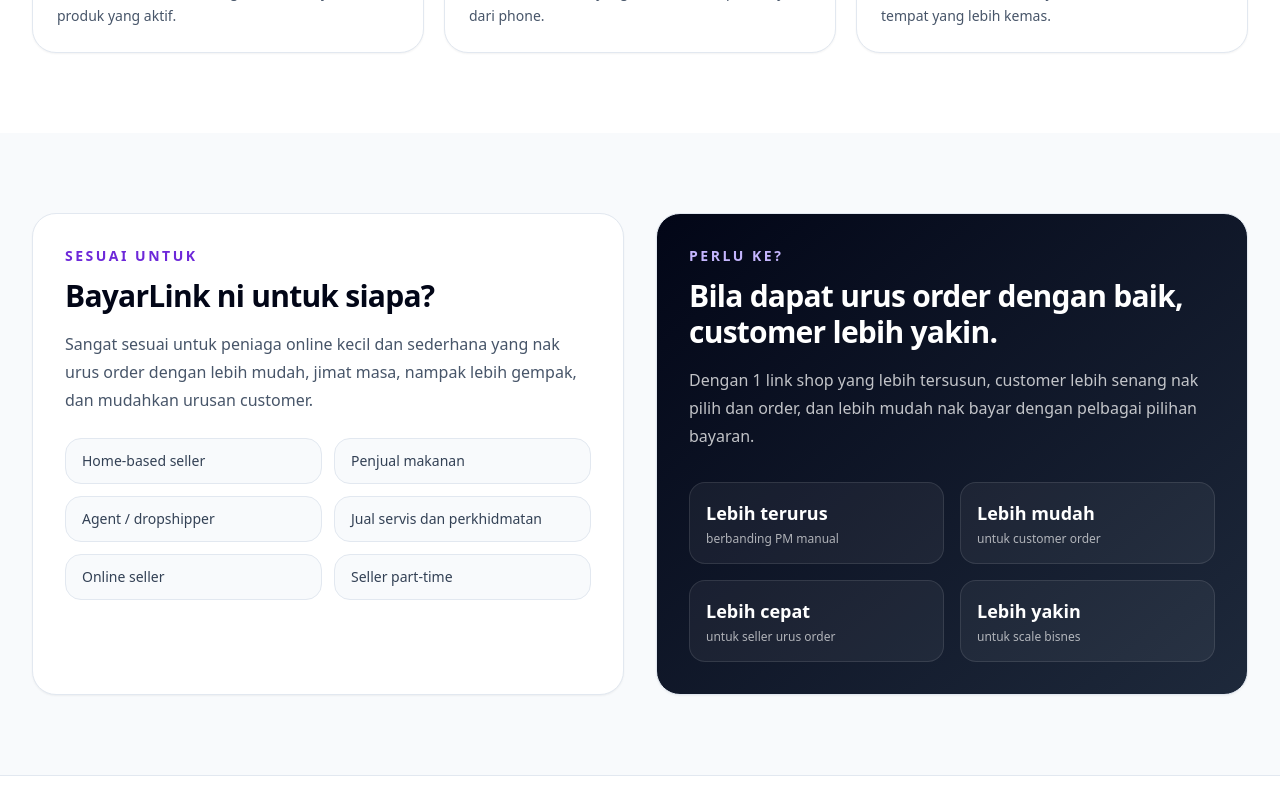
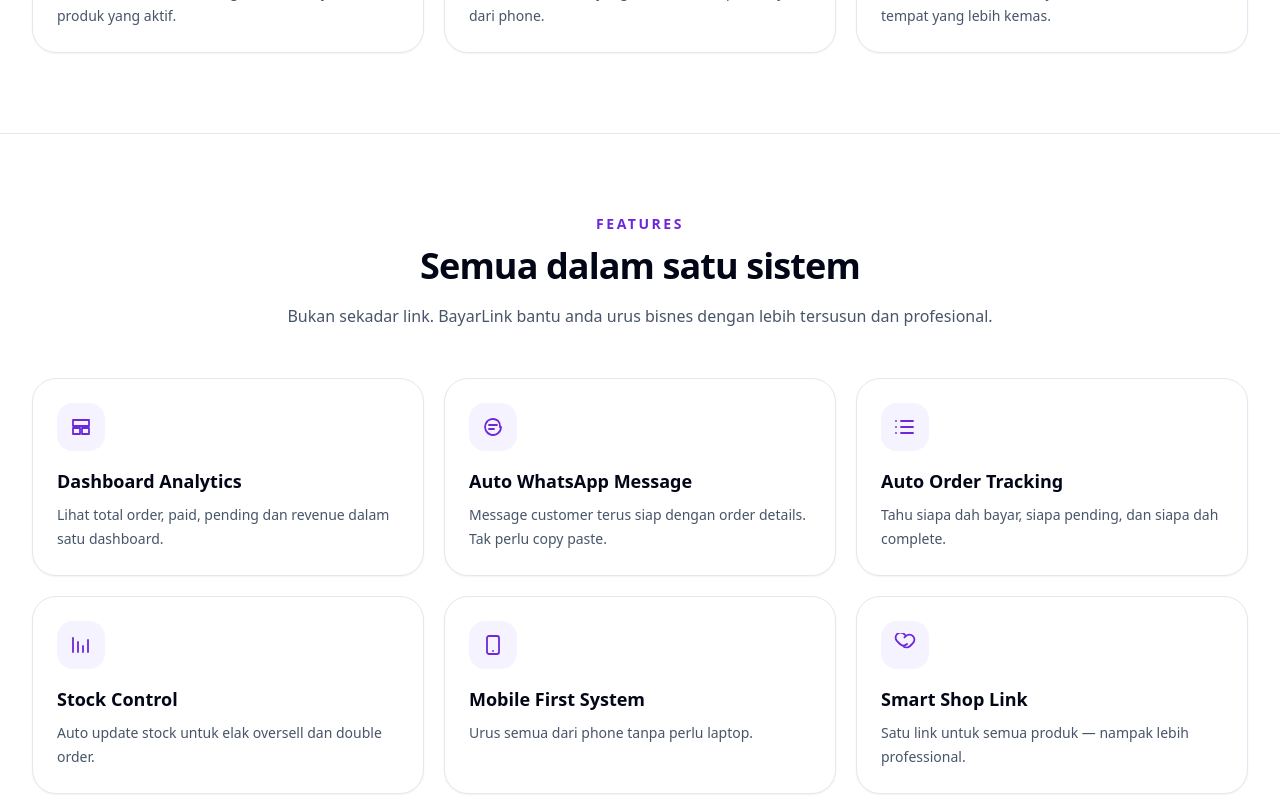
Before and after one commit to maizhakimm/pay-link, a Next.js app: page / in a window 1280 px wide. Shown: the part 1880-2680 px from the top of the page. Built offline with nearby package versions, Linux system fonts and the light colour scheme.

Commit message:
Update page.tsx

```diff
--- a/src/app/page.tsx
+++ b/src/app/page.tsx
@@ -211,6 +211,64 @@ export default function HomePage() {
           </div>
         </div>
       </section>
+
+      {/* Features */}
+<section className="border-t border-slate-200 bg-white py-16 sm:py-20">
+  <div className="mx-auto max-w-7xl px-4 sm:px-6 lg:px-8">
+
+    <div className="mx-auto max-w-3xl text-center">
+      <p className="text-sm font-semibold uppercase tracking-[0.18em] text-violet-700">
+        Features
+      </p>
+      <h2 className="mt-3 text-3xl font-bold tracking-tight text-slate-950 sm:text-4xl">
+        Semua dalam satu sistem
+      </h2>
+      <p className="mt-4 text-base leading-7 text-slate-600">
+        Bukan sekadar link. BayarLink bantu anda urus bisnes dengan lebih tersusun dan profesional.
+      </p>
+    </div>
+
+    <div className="mt-12 grid gap-5 md:grid-cols-2 xl:grid-cols-3">
+
+      <FeatureCard
+        icon={<SystemIcon />}
+        title="Dashboard Analytics"
+        description="Lihat total order, paid, pending dan revenue dalam satu dashboard."
+      />
+
+      <FeatureCard
+        icon={<ChatIcon />}
+        title="Auto WhatsApp Message"
+        description="Message customer terus siap dengan order details. Tak perlu copy paste."
+      />
+
+      <FeatureCard
+        icon={<FormIcon />}
+        title="Auto Order Tracking"
+        description="Tahu siapa dah bayar, siapa pending, dan siapa dah complete."
+      />
+
+      <FeatureCard
+        icon={<StockIcon />}
+        title="Stock Control"
+        description="Auto update stock untuk elak oversell dan double order."
+      />
+
+      <FeatureCard
+        icon={<PhoneIcon />}
+        title="Mobile First System"
+        description="Urus semua dari phone tanpa perlu laptop."
+      />
+
+      <FeatureCard
+        icon={<LinkIcon />}
+        title="Smart Shop Link"
+        description="Satu link untuk semua produk — nampak lebih professional."
+      />
+
+    </div>
+  </div>
+</section>
 
       {/* Who is it for */}
       <section className="bg-slate-50 py-16 sm:py-20">
@@ -484,6 +542,14 @@ export default function HomePage() {
           </div>
 
           <p className="mt-5 text-[11px] text-slate-400">
+            <div className="mt-6 flex justify-center gap-6 text-sm text-slate-500">
+  <a href="/terms" className="hover:text-slate-700">
+    Terms & Conditions
+  </a>
+  <a href="/privacy" className="hover:text-slate-700">
+    Privacy Policy
+  </a>
+</div>
             Copyright Reserved @2026 BayarLink by Neugens Solution
             (202503301282 (AS0504872-V))
           </p>
```
